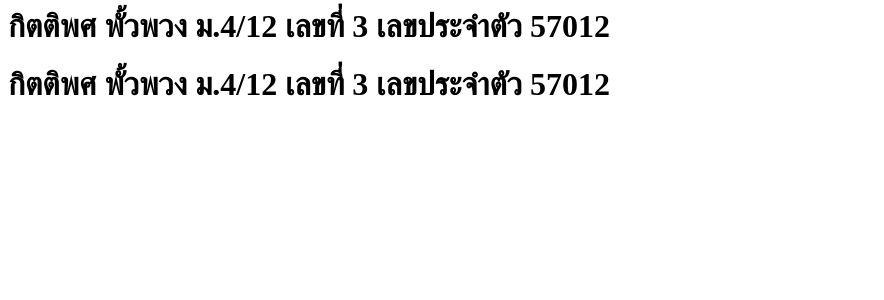
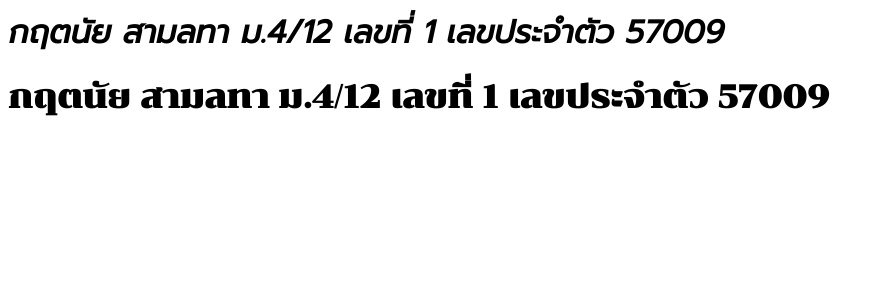
Before and after one commit to krittanai1/mywebsite, a PHP site: page /font.php in a window 1280 px wide. Shown: the top 300 px of the page, without its empty margins (0-884 px from the left). Run offline with PHP 8.4, Linux system fonts and the light colour scheme; some web fonts are replaced.

Commit message:
Update font.php

```diff
--- a/font.php
+++ b/font.php
@@ -4,11 +4,11 @@
     <style>
       @font-face{
         font-family: "MyFont1";
-        src: url("MiPancakeBold.ttf");
+        src: url("Prompt-Italic.ttf");
       }
       @font-face{
         font-family: "MyFont2";
-        src: url("sd chokdee.ttf");
+        src: url("Chonburi-Regular.ttf");
       }
       #font1{
         font-family: "MyFont1";
@@ -19,7 +19,7 @@
     </style>
   </head>
   <body>
-    <h1 id="font1">กิตติพศ พั้วพวง ม.4/12 เลขที่ 3 เลขประจำตัว 57012</h1>
-    <h1 id="font2">กิตติพศ พั้วพวง ม.4/12 เลขที่ 3 เลขประจำตัว 57012</h1>
+    <h1 id="font1">กฤตนัย สามลทา ม.4/12 เลขที่ 1 เลขประจำตัว 57009</h1>
+    <h1 id="font2">กฤตนัย สามลทา ม.4/12 เลขที่ 1 เลขประจำตัว 57009</h1>
   </body>
 </html>
```
